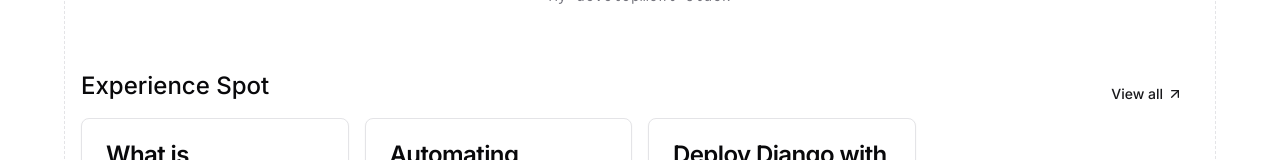
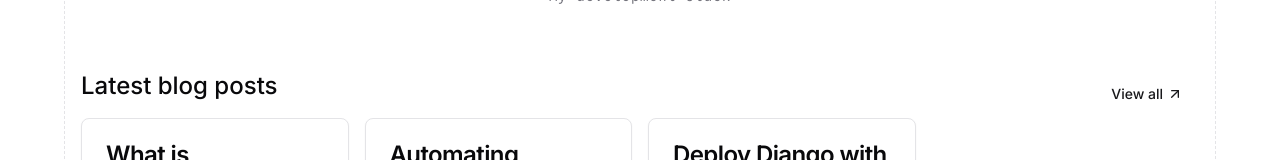
Before and after one commit to madatbay/madatbay.com, a Next.js app: page / in a window 1280 px wide. Shown: the part 632-792 px from the top of the page. Built offline with nearby package versions, Linux system fonts and the light colour scheme.

Commit message:
fix: fix accessibility

```diff
--- a/components/blog-section.tsx
+++ b/components/blog-section.tsx
@@ -9,7 +9,7 @@ export default async function BlogSection() {
   return (
     <div>
       <div className="flex items-center justify-between">
-        <h3 className="mb-4 text-2xl font-medium">Experience Spot</h3>
+        <h2 className="mb-4 text-2xl font-medium">Latest blog posts</h2>
         <Button variant="link" className="group" asChild>
           <Link href="/blog">
             View all
--- a/components/mobile-nav.tsx
+++ b/components/mobile-nav.tsx
@@ -17,7 +17,7 @@ export default function MobileNav() {
     <Drawer>
       <DrawerTrigger asChild>
         <Button size="icon" variant="ghost" asChild>
-          <Menu />
+          <Menu role="button" />
         </Button>
       </DrawerTrigger>
       <DrawerContent className="h-3/5">
--- a/components/post-card.tsx
+++ b/components/post-card.tsx
@@ -25,6 +25,7 @@ export default function PostCard({ post }: { post: Post }) {
         <Button variant="link" className="group pr-0" asChild>
           <Link href={`/blog/${post.slug}`} className="group">
             Read more
+            <span className="sr-only">{post.title}</span>
             <ArrowUpRight className="ml-1 size-4 transition-transform group-hover:rotate-45" />
           </Link>
         </Button>
--- a/components/ui/drawer.tsx
+++ b/components/ui/drawer.tsx
@@ -43,7 +43,7 @@ const DrawerContent = React.forwardRef<
     <DrawerPrimitive.Content
       ref={ref}
       className={cn(
-        "fixed inset-x-0 bottom-0 z-50 mt-24 flex h-auto flex-col rounded-t-[10px] border bg-background",
+        "fixed inset-x-0 bottom-0 z-50 mt-24 flex h-auto flex-col rounded-t-[10px] border bg-background outline-none",
         className
       )}
       {...props}
@@ -106,13 +106,13 @@ DrawerDescription.displayName = DrawerPrimitive.Description.displayName
 
 export {
   Drawer,
-  DrawerPortal,
-  DrawerOverlay,
-  DrawerTrigger,
   DrawerClose,
   DrawerContent,
+  DrawerDescription,
+  DrawerFooter,
   DrawerHeader,
-  DrawerFooter,
+  DrawerOverlay,
+  DrawerPortal,
   DrawerTitle,
-  DrawerDescription,
+  DrawerTrigger,
 }
```
